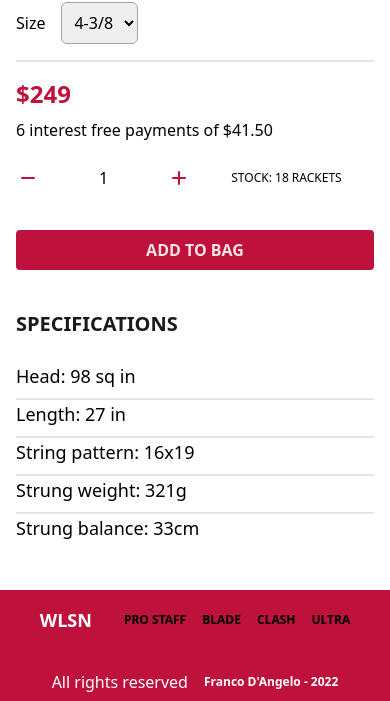
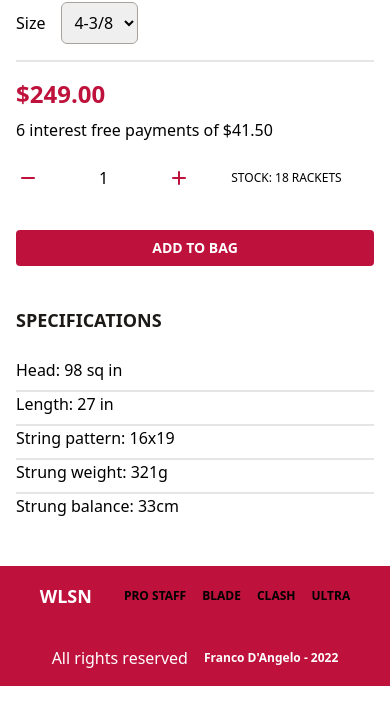
Before and after one commit to franodangelo/React-Ecommerce, a React (Create React App) app: page /blade/4 in a window 390 px wide. Shown: the part 867-1568 px from the top of the page. Built offline with nearby package versions, Linux system fonts and the light colour scheme.

Commit message:
semantic changes in files

```diff
--- a/src/components/Bag/Bag.jsx
+++ b/src/components/Bag/Bag.jsx
@@ -27,7 +27,7 @@ export default function Bag() {
             {
                 context.bagList.length === 0
                     ?
-                    <div className="flex flex-col w-full items-center">
+                    <section className="flex flex-col w-full items-center">
                         <h1 className="py-2 font-bold text-3xl uppercase text-stone-900">There are no products in your bag</h1>
                         <h2 className="py-2 text-stone-500 tracking-widest">Why don't you navigate and add some rackets?</h2>
                         <p className="py-2">We suggest you:</p>
@@ -44,7 +44,7 @@ export default function Bag() {
                                 />
                             }) : <p>Loading items...</p>}
                         </div>
-                    </div>
+                    </section>
                     : <div className="flex flex-col gap-8">
                         <h1 className="py-2 font-bold text-3xl uppercase text-stone-900 border-b-2">Shopping bag</h1>
                         <button className="secondaryBtn self-end" onClick={context.clearBag}>Clear bag</button>
@@ -61,7 +61,7 @@ export default function Bag() {
                             )
                         }
                         <section className="flex w-fit self-end items-center gap-4">
-                            <h1 className="font-bold uppercase">Total: ${(context.priceBag()).toFixed(2)}</h1>
+                            <p className="font-bold uppercase">Total: ${(context.priceBag()).toFixed(2)}</p>
                             <button className="primaryBtn">Checkout</button>
                         </section>
                     </div>
--- a/src/components/Bag/BagItem.jsx
+++ b/src/components/Bag/BagItem.jsx
@@ -13,11 +13,10 @@ export default function BagItem(props) {
                         <span className="text-sm">{props.quantity}x</span>
                         <h1 className="font-bold text-xl">{props.name}</h1>
                     </div>
-                    <h1>Total price: <strong className="text-rose-700">${(props.price * props.quantity).toFixed(2)}</strong></h1>
+                    <p>Total: <strong className="text-rose-700">${(props.price * props.quantity).toFixed(2)}</strong></p>
                 </section>
             </div>
-            <button className="secondaryBtn mr-4"
-                onClick={() => { context.removeItem(props.id) }}>
+            <button className="secondaryBtn mr-4" onClick={() => { context.removeItem(props.id) }}>
                 Remove from bag
             </button>
         </main>
--- a/src/components/Catalog/ItemCount.jsx
+++ b/src/components/Catalog/ItemCount.jsx
@@ -21,24 +21,20 @@ export default function ItemCount({ stock, initial, onAdd }) {
     }
 
     return (
-        <div className="flex flex-col w-full">
-            <section className="flex flex-col md:flex-row justify-between items-start gap-8">
-                <div className="flex w-full md:flex-col basis-1/4 items-center md:items-stretch gap-2">
+        <main className="flex flex-col w-full">
+            <div className="flex flex-col md:flex-row justify-between items-start gap-8">
+                <section className="flex w-full md:flex-col basis-1/4 items-center md:items-stretch gap-2">
                     <div className="flex w-full py-2 gap-2">
-                        <button className="text-rose-700"
-                            onClick={subtractUnit}><HiOutlineMinusSm size={24} />
-                        </button>
-                        <h1 className="flex mx-auto items-center">{count > stock ? "Out of stock" : count}</h1>
-                        <button className="text-rose-700"
-                            onClick={addUnit}><HiOutlinePlusSm size={24} />
-                        </button>
+                        <HiOutlineMinusSm onClick={subtractUnit} className="text-rose-700 cursor-pointer" size={24} />
+                        <p className="flex mx-auto items-center">{count > stock ? "Out of stock" : count}</p>
+                        <HiOutlinePlusSm onClick={addUnit} className="text-rose-700 cursor-pointer" size={24} />
                     </div>
                     <p className="w-full text-xs text-center uppercase">Stock: {stock} rackets</p>
-                </div>
-                <button className="flex w-full basis-3/4 justify-center text-center items-center px-4 py-2 font-bold uppercase text-rose-100 rounded bg-rose-700"
-                    onClick={() => onAdd(newStock, count)}>Add to bag
+                </section>
+                <button className="primaryBtn w-full basis-3/4" onClick={() => onAdd(newStock, count)}>
+                    Add to bag
                 </button>
-            </section>
-        </div>
+            </div>
+        </main>
     )
 }
--- a/src/components/Catalog/ItemDetail.jsx
+++ b/src/components/Catalog/ItemDetail.jsx
@@ -104,12 +104,12 @@ export default function ItemDetail({ item }) {
                                 }
                                 <p className="font-bold text-2xl text-rose-700">
                                     ${item.discountPercentage != null ? // if item has disc, render the new price applying it. If not, render the original price
-                                        ((100 - item.discountPercentage) * item.price / 100) :
-                                        (item.price)
+                                        ((100 - item.discountPercentage) * (item.price.toFixed(2)) / 100) :
+                                        (item.price.toFixed(2))
                                     }
                                 </p>
                                 {item.discountPercentage != null ? // if item has disc, render the discPercentage
-                                    <p className="text-stone-600">-{item.discountPercentage}% OFF</p> :
+                                    <p className="text-stone-600">-{item.discountPercentage}% OFF!</p> :
                                     null
                                 }
                             </div>
@@ -123,7 +123,7 @@ export default function ItemDetail({ item }) {
                         {added === false ?
                             (<ItemCount stock={itemStock} initial={itemCount} onAdd={onAdd} />) :
                             (<Link to="/bag">
-                                <button className="flex w-full justify-center text-center items-center px-4 py-2 font-bold uppercase text-rose-100 rounded bg-rose-700">
+                                <button className="primaryBtn w-full">
                                     Go to bag
                                 </button>
                             </Link>
@@ -133,14 +133,14 @@ export default function ItemDetail({ item }) {
                 </div>
                 {/* Specifications section */}
                 <section className="w-full lg:w-4/5 mx-auto flex flex-col flex-wrap gap-4">
-                    <h1 className="py-2 font-bold text-xl text-stone-900 uppercase">Specifications</h1>
-                    <div className="flex flex-col gap-2 divide-y-2 divide-stone-200">
-                        <h2 className="text-lg">Head: {item.head} sq in</h2>
-                        <h2 className="text-lg">Length: {item.length} in</h2>
-                        <h2 className="text-lg">String pattern: {item.stringPattern}</h2>
-                        <h2 className="text-lg">Strung weight: {item.strungWeight}g</h2>
-                        <h2 className="text-lg">Strung balance: {item.strungBalance}cm</h2>
-                    </div>
+                    <h1 className="py-2 font-bold text-lg md:text-xl text-stone-900 uppercase">Specifications</h1>
+                    <ul className="flex flex-col gap-2 divide-y-2 divide-stone-200">
+                        <li className="md:text-lg">Head: {item.head} sq in</li>
+                        <li className="md:text-lg">Length: {item.length} in</li>
+                        <li className="md:text-lg">String pattern: {item.stringPattern}</li>
+                        <li className="md:text-lg">Strung weight: {item.strungWeight}g</li>
+                        <li className="md:text-lg">Strung balance: {item.strungBalance}cm</li>
+                    </ul>
                 </section>
             </div>
             <ToastContainer
--- a/src/components/Catalog/ItemDetailContainer.jsx
+++ b/src/components/Catalog/ItemDetailContainer.jsx
@@ -14,8 +14,8 @@ export default function ItemDetailContainer() {
     }, [id])
 
     return (
-        <div>
+        <>
             {data.name ? <ItemDetail item={data} /> : <p>Loading...</p>}
-        </div>
+        </>
     )
 }
--- a/src/components/Catalog/ItemList.jsx
+++ b/src/components/Catalog/ItemList.jsx
@@ -23,7 +23,7 @@ export default function ItemList() {
     }, [category])
 
     return (
-        <div className="h-auto min-h-screen m-auto mb-auto grid gap-8 grid-cols-1 md:grid-cols-2 lg:grid-cols-3">
+        <main className="h-auto min-h-screen m-auto mb-auto grid gap-8 grid-cols-1 md:grid-cols-2 lg:grid-cols-3">
             {items.length > 0 ? items.map(i => {
                 return <Item
                     key={i.id}
@@ -36,6 +36,6 @@ export default function ItemList() {
                     discountPercentage={i.discountPercentage}
                 />
             }) : <p>Loading items...</p>}
-        </div>
+        </main>
     )
 }
--- a/src/components/Catalog/ItemListContainer.jsx
+++ b/src/components/Catalog/ItemListContainer.jsx
@@ -3,8 +3,8 @@ import ItemList from "./ItemList";
 
 export default function ItemListContainer() {
     return (
-        <div className="flex w-full p-8 gap-8 items-center">
+        <main className="flex w-full p-8 gap-8 items-center">
             <ItemList />
-        </div>
+        </main>
     )
 }
--- a/src/components/Footer.jsx
+++ b/src/components/Footer.jsx
@@ -10,30 +10,22 @@ export default function Footer() {
                 </Link>
                 <ul className="flex justify-between gap-4">
                     <Link to="/category/1">
-                        <li className="font-bold text-xs uppercase cursor-pointer">
-                            Pro Staff
-                        </li>
+                        <li className="font-bold text-xs uppercase cursor-pointer">Pro Staff</li>
                     </Link>
                     <Link to="/category/2">
-                        <li className="font-bold text-xs uppercase cursor-pointer">
-                            Blade
-                        </li>
+                        <li className="font-bold text-xs uppercase cursor-pointer">Blade</li>
                     </Link>
                     <Link to="/category/3">
-                        <li className="font-bold text-xs uppercase cursor-pointer">
-                            Clash
-                        </li>
+                        <li className="font-bold text-xs uppercase cursor-pointer">Clash</li>
                     </Link>
                     <Link to="/category/4">
-                        <li className="font-bold text-xs uppercase cursor-pointer">
-                            Ultra
-                        </li>
+                        <li className="font-bold text-xs uppercase cursor-pointer">Ultra</li>
                     </Link>
                 </ul>
             </section>
             <section className="flex flex-row md:flex-col items-center gap-4 md:gap-0 md:items-start">
-                <h1 className="text-white">All rights reserved</h1>
-                <p className="font-bold text-xs md:text-sm text-white">Franco D'Angelo - 2022</p>
+                <h2 className="text-white">All rights reserved</h2>
+                <h3 className="font-bold text-xs md:text-sm text-white">Franco D'Angelo - 2022</h3>
             </section>
         </footer>
     )
```
Also changed, not shown: src/components/Catalog/Item.jsx (+15 -8 lines), src/components/Navbar.jsx (+4 -7 lines).
